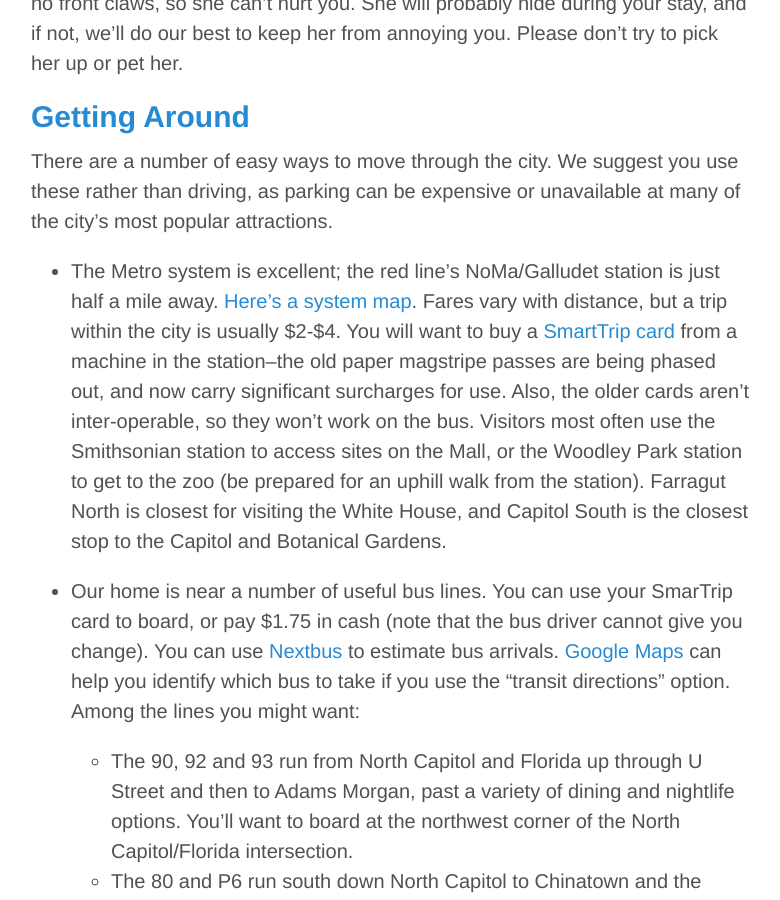
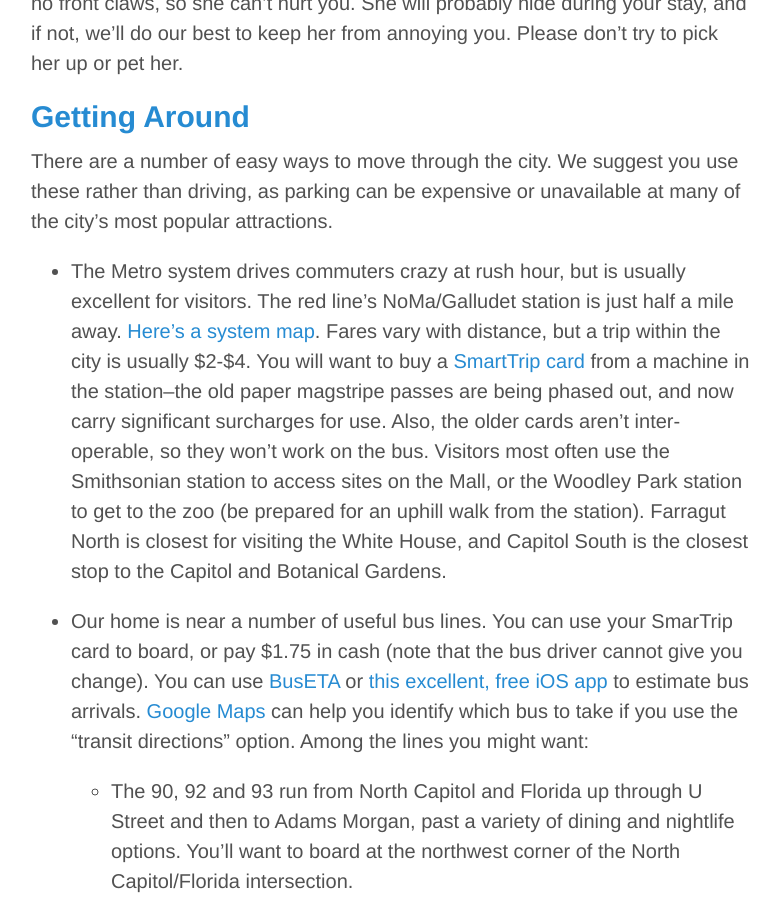
Before and after one commit to sbma44/sbma44.github.io, a Jekyll site: the page built from airbnb/index.md, in a window 1280 px wide and 900 px high, scrolled down 3966 px. Shown: the whole window, without its empty margins (249-1029 px from the left). Built offline with Jekyll 4.4.1, drawn with Linux system fonts in a browser that asks for light colours; some of the changed text lies outside the part shown.

Commit message:
more edits

```diff
--- a/airbnb/index.md
+++ b/airbnb/index.md
@@ -80,9 +80,9 @@ We have a somewhat cranky cat, Romy. Steph is the only person she genuinely like
 
 There are a number of easy ways to move through the city. We suggest you use these rather than driving, as parking can be expensive or unavailable at many of the city's most popular attractions.
 
-- The Metro system is excellent; the red line's NoMa/Galludet station is just half a mile away. [Here's a system map](http://www.wmata.com/rail/maps/map.cfm?). Fares vary with distance, but a trip within the city is usually $2-$4. You will want to buy a [SmartTrip card](http://www.wmata.com/fares/smartrip/) from a machine in the station--the old paper magstripe passes are being phased out, and now carry significant surcharges for use. Also, the older cards aren't inter-operable, so they won't work on the bus.  Visitors most often use the Smithsonian station to access sites on the Mall, or the Woodley Park station to get to the zoo (be prepared for an uphill walk from the station). Farragut North is closest for visiting the White House, and Capitol South is the closest stop to the Capitol and Botanical Gardens.
+- The Metro system drives commuters crazy at rush hour, but is usually excellent for visitors. The red line's NoMa/Galludet station is just half a mile away. [Here's a system map](http://www.wmata.com/rail/maps/map.cfm?). Fares vary with distance, but a trip within the city is usually $2-$4. You will want to buy a [SmartTrip card](http://www.wmata.com/fares/smartrip/) from a machine in the station--the old paper magstripe passes are being phased out, and now carry significant surcharges for use. Also, the older cards aren't inter-operable, so they won't work on the bus.  Visitors most often use the Smithsonian station to access sites on the Mall, or the Woodley Park station to get to the zoo (be prepared for an uphill walk from the station). Farragut North is closest for visiting the White House, and Capitol South is the closest stop to the Capitol and Botanical Gardens.
 
-- Our home is near a number of useful bus lines. You can use your SmarTrip card to board, or pay $1.75 in cash (note that the bus driver cannot give you change). You can use [Nextbus](http://nextbus.com) to estimate bus arrivals. [Google Maps](http://maps.google.com/landing/transit/index.html) can help you identify which bus to take if you use the "transit directions" option. Among the lines you might want:
+- Our home is near a number of useful bus lines. You can use your SmarTrip card to board, or pay $1.75 in cash (note that the bus driver cannot give you change). You can use [BusETA](http://buseta.wmata.com/) or [this excellent, free iOS app](https://itunes.apple.com/us/app/dc-metro-and-bus/id578496721?mt=8) to estimate bus arrivals. [Google Maps](http://maps.google.com/landing/transit/index.html) can help you identify which bus to take if you use the "transit directions" option. Among the lines you might want:
 
     - The 90, 92 and 93 run from North Capitol and Florida up through U Street and then to Adams Morgan, past a variety of dining and nightlife options. You'll want to board at the northwest corner of the North Capitol/Florida intersection.
     - The 80 and P6 run south down North Capitol to Chinatown and the Verizon Center, a great area for theater and sports. The 80 goes all the way to the Kennedy Center, if you happen to have opera or symphony tickets.
@@ -122,7 +122,7 @@ D.C. has many great places to eat, and sites like [Eater DC](http://dc.eater.com
 
 - **Delivery:** D.C.'s delivery options are somewhat lacking. Two worthwhile exceptions: [Red Toque](http://www.yelp.com/biz/red-toque-caf%C3%A9-washington-2)'s delicious Pakistani offerings and [Aroi](http://www.yelp.com/biz/aroi-fine-thai-and-japanese-cuisine-washington)'s sushi and Thai dishes.
 
-- **Casual Dining:** [Pub and the People](http://www.thepubandthepeople.com/) is a block away and does a great job on both food and lively ambience. [El Camino](http://www.yelp.com/biz/el-camino-washington-2) offers nice Mexican food in a hip but laid-back atmosphere. [Bistro Bohem](http://www.yelp.com/biz/bistro-bohem-washington)'s Czech menu is great. [Bacio](http://www.yelp.com/biz/bacio-pizzeria-washington) is not quite [the city's best pizza](http://dcist.com/2013/09/the_best_pizzas_in_dc.php), but it won't disappoint.
+- **Casual Dining:** [Pub and the People](http://www.thepubandthepeople.com/) is a block away and does a great job on both food and lively ambience. [El Camino](http://www.yelp.com/biz/el-camino-washington-2) offers nice Mexican food in a hip but laid-back atmosphere. [Bistro Bohem](http://www.yelp.com/biz/bistro-bohem-washington)'s Czech menu is great. [Bacio](http://www.yelp.com/biz/bacio-pizzeria-washington) is not quite [the city's best pizza](http://dcist.com/2013/09/the_best_pizzas_in_dc.php), but it won't disappoint. And [Crisp](http://www.crispdc.com/) makes delicious hot fried chicken and other casual fare -- you can either sit in the dining room or go upstairs to the cozy but charming bar.
 
 - **Let's Get Fancy:** Two words: [Red Hen](http://theredhendc.com/). The neighborhood's finest restaurant is one of the city's best, offering delicious and thoughtful meals in a casual yet classy space (keep an eye out for Sen. Cory Booker, who's a regular). Getting a reservation is tough these days, but you can often find luck as a walk-in, particularly if you're willing to eat at the bar. [El Camino](http://www.yelp.com/biz/el-camino-washington-2) is just around the corner and a fine backup option if the wait at Red Hen is too long.
 
```
